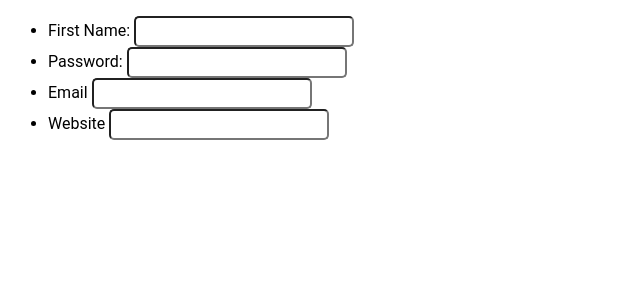
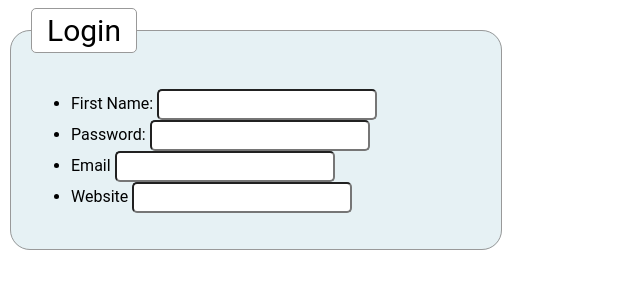
Before and after one commit to GrahamFox/form-challenges, a plain HTML site: page index.html in a window 1280 px wide. Shown: the whole page, without its empty margins (0-640 px from the left). Drawn offline with Linux system fonts and the light colour scheme.

Commit message:
fieldset & legend added

```diff
--- a/index.html
+++ b/index.html
@@ -61,6 +61,9 @@
 
 </head>
 <body>
+
+   <fieldset>
+      <legend> Login </legend>
       <form id="userform" action="" method="post">
 
          <ul>
@@ -82,6 +85,6 @@
              </li>
          </ul>
       </form>
-
+	</fieldset>
 </body>
 </html>
```
